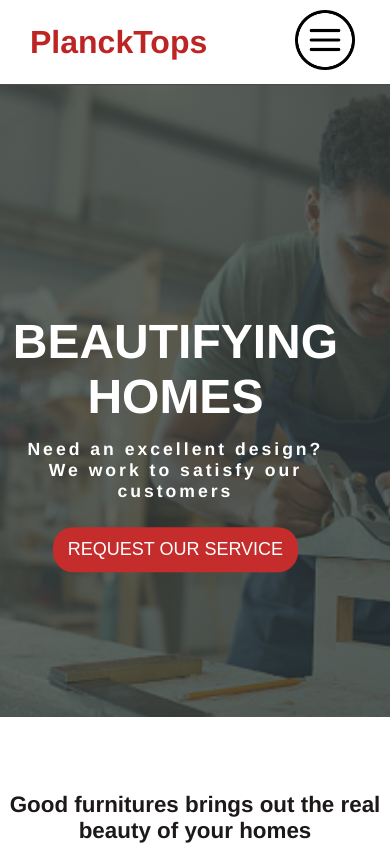
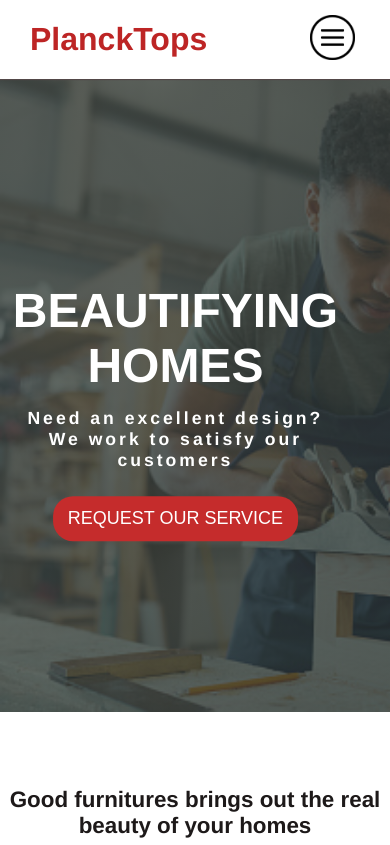
Before and after one commit to Bola-coder/Vue-Furniture-Website, a Vue app: page / in a window 390 px wide. Shown: the top 845 px of the page. Built offline with nearby package versions, Linux system fonts and the light colour scheme.

Commit message:
Responsiveness fix contd

```diff
--- a/src/components/Hamburger.vue
+++ b/src/components/Hamburger.vue
@@ -37,4 +37,10 @@ export default {
 img {
   width: 60px;
 }
+
+@media screen and (max-width: 425px) {
+  img {
+    width: 45px;
+  }
+}
 </style>
--- a/src/components/HamburgerMenu.vue
+++ b/src/components/HamburgerMenu.vue
@@ -60,6 +60,7 @@ nav a:hover {
 
   nav a {
     padding: 8px;
+    font-size: 1.5rem;
   }
 }
 </style>
--- a/src/views/Home.vue
+++ b/src/views/Home.vue
@@ -142,6 +142,9 @@ button:hover {
 }
 
 @media screen and (max-width: 425px) {
+  .heroSection {
+    top: 16%;
+  }
   .hero-text h1 {
     font-size: 3rem;
   }
```
